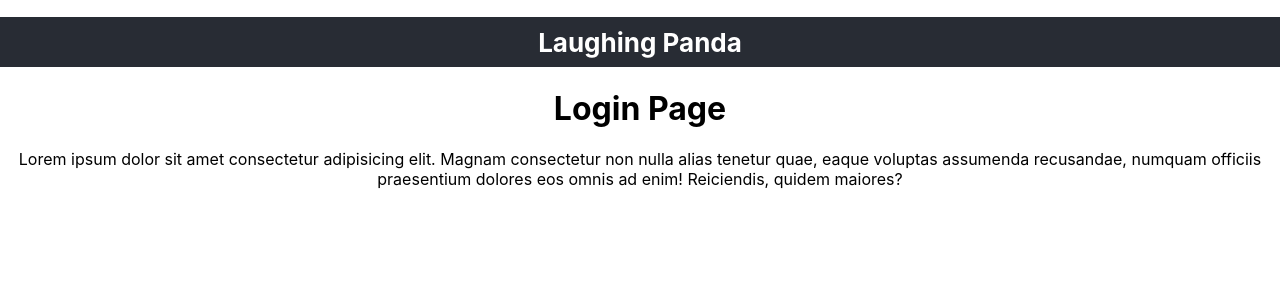
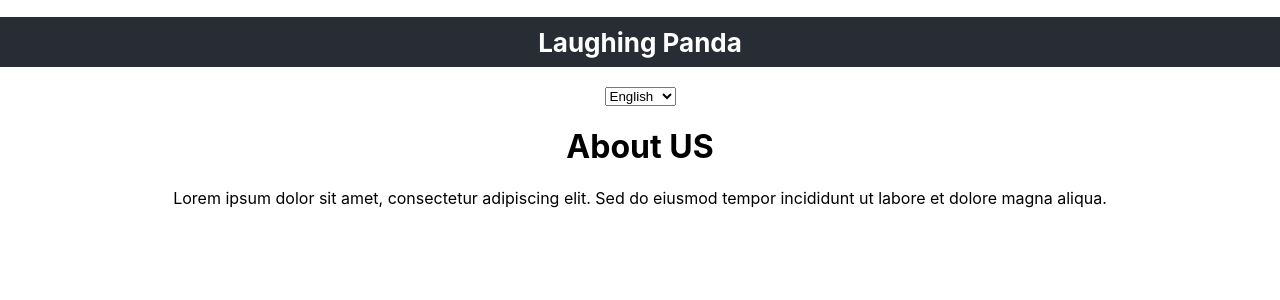
Before and after one commit to sulbha-06/system-design-notes, a React (Create React App) app: page /about in a window 1280 px wide. Before the commit this address led to /login. Shown: the top 300 px of the page. Built offline with nearby package versions, Linux system fonts and the light colour scheme.

Commit message:
Add language selection and localization support for AboutPage component

```diff
--- a/src/App.js
+++ b/src/App.js
@@ -5,17 +5,30 @@ import AboutPage from "./components/about/AboutPage";
 import TeamsContainer from "./components/teams/TeamsContainer";
 import LoginContainer from "./components/login/LoginContainer";
 import ProtectedRoute from "./ProtectedRoute";
+import React from "react";
 // <BodyContainer />
 function App() {
+  const [language, setLanguage] = React.useState("english");
   return (
     <div className="App">
       <h1 className="app-header">Laughing Panda</h1>
+      <select
+        name="language"
+        id=""
+        value={language}
+        onChange={(e) => setLanguage(e.target.value)}
+      >
+        <option value="english">English</option>
+        <option value="spanish">Spanish</option>
+        <option value="french">French</option>
+        <option value="russian">Russian</option>
+      </select>
       <BrowserRouter>
         <Routes>
           <Route path="/" element={<BodyContainer />} />
           <Route element={<ProtectedRoute />}>
             {/* empty route to wrap protected routes  only to protect them */}
-            <Route path="/about" element={<AboutPage />} />
+            <Route path="/about" element={<AboutPage language={language} />} />
           </Route>
           <Route path="/teams" element={<TeamsContainer />} />
           <Route path="/login" element={<LoginContainer />} />
--- a/src/ProtectedRoute.jsx
+++ b/src/ProtectedRoute.jsx
@@ -1,7 +1,7 @@
 import { Navigate, Outlet } from "react-router-dom";
 // this component will check if the user is authenticated before allowing access to the protected route.
 function ProtectedRoute({ children }) {
-  let isAuthenticated = false; // This should be replaced with actual authentication logic
+  let isAuthenticated = true; // This should be replaced with actual authentication logic
   return isAuthenticated ? <Outlet /> : <Navigate to="/login" />;
 }
 
--- a/src/components/about/AboutPage.jsx
+++ b/src/components/about/AboutPage.jsx
@@ -1,15 +1,13 @@
 import React from "react";
+import { LANG } from "../../utils/langConstants";
 
-function AboutPage() {
+function AboutPage({ language }) {
+  console.log(language);
+  const data = LANG[language];
   return (
     <div>
-      <h1>About Page</h1>
-      <p>
-        Lorem ipsum dolor sit amet consectetur adipisicing elit. Magnam
-        consectetur non nulla alias tenetur quae, eaque voluptas assumenda
-        recusandae, numquam officiis praesentium dolores eos omnis ad enim!
-        Reiciendis, quidem maiores?
-      </p>
+      <h1>{data.title}</h1>
+      <p>{data.description}</p>
     </div>
   );
 }
--- /dev/null
+++ b/src/utils/langConstants.js
@@ -0,0 +1,16 @@
+export const LANG = {
+  english: {
+    title: "About US",
+    description:
+      "Lorem ipsum dolor sit amet, consectetur adipiscing elit. Sed do eiusmod tempor incididunt ut labore et dolore magna aliqua.",
+    title2: "Our Team",
+    title3: "Additional Information",
+  },
+  french: {
+    title: "À propos de nous",
+    description:
+      "Lorem ipsum dolor sit amet, consectetur adipiscing elit. Sed do eiusmod tempor incididunt ut labore et dolore magna aliqua.",
+    title2: "Notre équipe",
+    title3: "Informations supplémentaires",
+  },
+};
```
